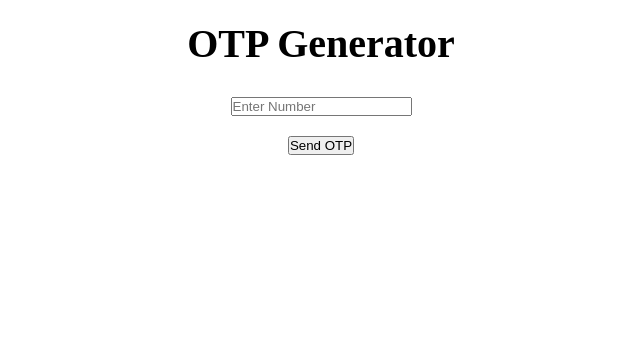
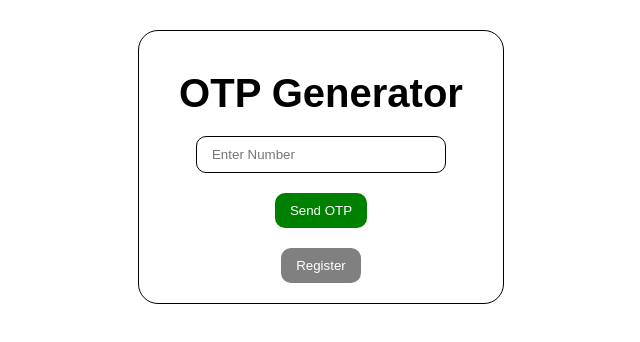
Before and after one commit to Swapnil213/otp-generator-js, a plain HTML site: page index.html in a window 1280 px wide. Shown: the whole page, without its empty margins (319-959 px from the left). Drawn offline with Linux system fonts and the light colour scheme.

Commit message:
Add files via upload

```diff
--- a/index.html
+++ b/index.html
@@ -7,17 +7,21 @@
     <link rel="stylesheet" href="style.css">
 </head>
 <body>
+    <div class="otp">
+
+        <div class="otpform">
             <h1 id="title">OTP Generator</h1>
-    <div class="otpform">
             <input id="number" type="text" minlength="10" placeholder="Enter Number">
             <button id="opt-btn">Send OTP</button>
-    </div>
-
             <div class="checkform">
                         <input type="text" placeholder="Enter OTP" id="user-otp">
                         <button id="check-btn">Check OTP</button>
             </div>
+            <button id="register" disabled>Register</button>
+        </div>
 
+
+    </div>
     <script src="script.js"></script>
 </body>
 </html>
--- a/script.js
+++ b/script.js
@@ -3,6 +3,7 @@ let checkBtn = document.querySelector("#check-btn");
 let generateOtpForm = document.querySelector(".otpform");
 let checkOtpForm = document.querySelector(".checkform");
 let userOtp = document.querySelector("#user-otp");
+let registerBtn = document.querySelector("#register");
 let userNumber = document.querySelector("#number");
 let otp = 0;
 
@@ -12,7 +13,7 @@ btn.addEventListener("click", () => {
         otp = Math.floor(Math.random() * 10000);
         console.log(otp);
         alert("OTP Generated");
-        generateOtpForm.style.display = "none";
+        // generateOtpForm.style.display = "none";
         checkOtpForm.style.display = "flex";
     }
     else {
@@ -23,6 +24,7 @@ btn.addEventListener("click", () => {
 checkBtn.addEventListener("click", () => {
     if (userOtp.value == otp) {
         alert("Correct");
+        registerBtn.removeAttribute("disabled");
     }
     alert("incorrect")
 });
--- a/style.css
+++ b/style.css
@@ -2,6 +2,7 @@
     padding: 0;
     margin: 0;
     box-sizing: border-box;
+    font-family: Arial, Helvetica, sans-serif;
 }
 
 body,html{
@@ -9,20 +10,51 @@ body,html{
     height: 100vh;
 }
 
+.otp{
+    margin: auto;
+    display: flex;
+    align-items: center;
+    justify-content: center;
+    flex-direction: column;
+}
+
 #title{
     margin-top: 20px;
     text-align: center;
     font-size: 40px;
+    color: #000;
 }
 
 .otpform{
-    width: 100%;
+    width: fit-content;
     display: flex;
     align-items: center;
     justify-content: center;
     flex-direction: column;
     margin-top: 30px;
     gap: 20px;
+    border: 1px solid black;
+    padding: 20px 40px;
+    border-radius: 20px;
+}
+
+.otpform input{
+    width: 250px;
+    padding: 10px 15px;
+    border: 1px solid black;
+    border-radius: 10px;
+}
+
+.otpform button{
+    background: green;
+    padding: 10px 15px;
+    border: none;
+    border-radius: 10px;
+    color: #fff;
+}
+
+.otpform button:disabled{
+    background: gray;
 }
 
 .checkform{
@@ -30,6 +62,6 @@ body,html{
     align-items: center;
     justify-content: center;
     flex-direction: column;
-    margin-top: 30px;
+    margin-top: 10px;
     gap: 20px;
 }
```
Lines whose indentation alone changed are shown as unchanged.
